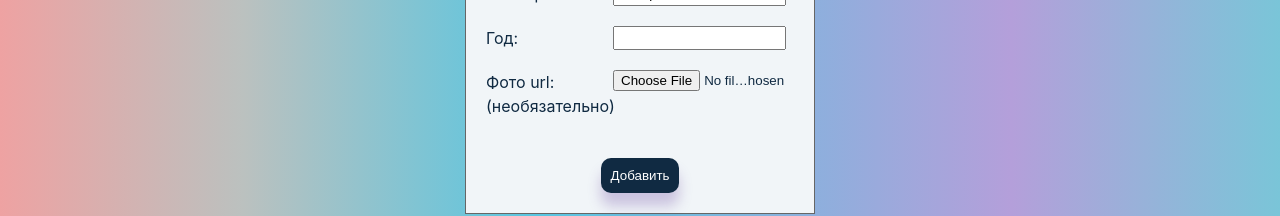
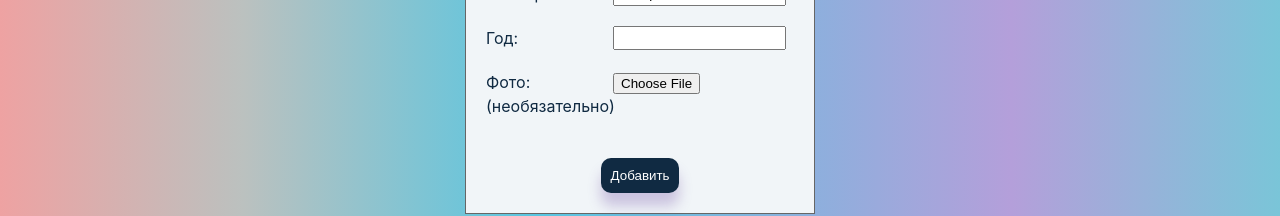
Before and after one commit to AlexBachurin/react-birthday-reminder, a React (Create React App) app: page / in a window 1280 px wide. Shown: the part 1202-1418 px from the top of the page. Built offline with nearby package versions, Linux system fonts and the light colour scheme.

Commit message:
added preview for photo

```diff
--- a/src/App.js
+++ b/src/App.js
@@ -22,8 +22,6 @@ function App() {
   const [person, setPerson] = useState({ firstName: '', lastName: '', date: '', month: 'Январь', year: '', img: '' })
   //state for alert
   const [alert, setAlert] = useState({ state: false, type: '' })
-
-  console.log(fileInputRef)
   //get current date
   const today = new Date();
   const todayYear = today.getFullYear();
--- a/src/components/Form.js
+++ b/src/components/Form.js
@@ -74,7 +74,8 @@ const Form = ({ fileInputRef, person, handleSubmit, handleChange, alert }) => {
                 />
             </div>
             <div className="form-control">
-                <label htmlFor="image">Фото url: <span>(необязательно)</span></label>
+                <label htmlFor="image">Фото: <span>(необязательно)</span></label>
+                <div>
                     <input
                         onChange={handleChange}
                         required
@@ -82,8 +83,14 @@ const Form = ({ fileInputRef, person, handleSubmit, handleChange, alert }) => {
                         name="image"
                         accept="image/*"
                         type="file"
+                        title="choose"
                         ref={fileInputRef}
                     />
+                    {/* show preview only if src is provided */}
+                    {person.img && <img src={person.img} alt="person" className="photo-preview" />}
+                </div>
+
+
             </div>
             <button onClick={handleSubmit} className="submit-btn" type="submit"> Добавить </button>
         </form>
--- a/src/index.css
+++ b/src/index.css
@@ -282,6 +282,16 @@ input[type="number"] {
   background-color: hsl(125, 67%, 44%);
   padding: 5px 5px;
 }
+.photo-preview {
+  margin-top: 5px;
+  width: 100px;
+  height: 100px;
+  object-fit: cover;
+}
+/* hide choose file text */
+input[type="file"] {
+  color: transparent;
+}
 
 @media screen and (min-width: 992px) {
   .section {
@@ -295,6 +305,7 @@ input[type="number"] {
     grid-template-rows: auto;
     row-gap: 20px;
   }
+
   .birthdays-section {
     margin-top: 40px;
     margin-bottom: 50px;
```
Lines whose indentation alone changed are shown as unchanged.
